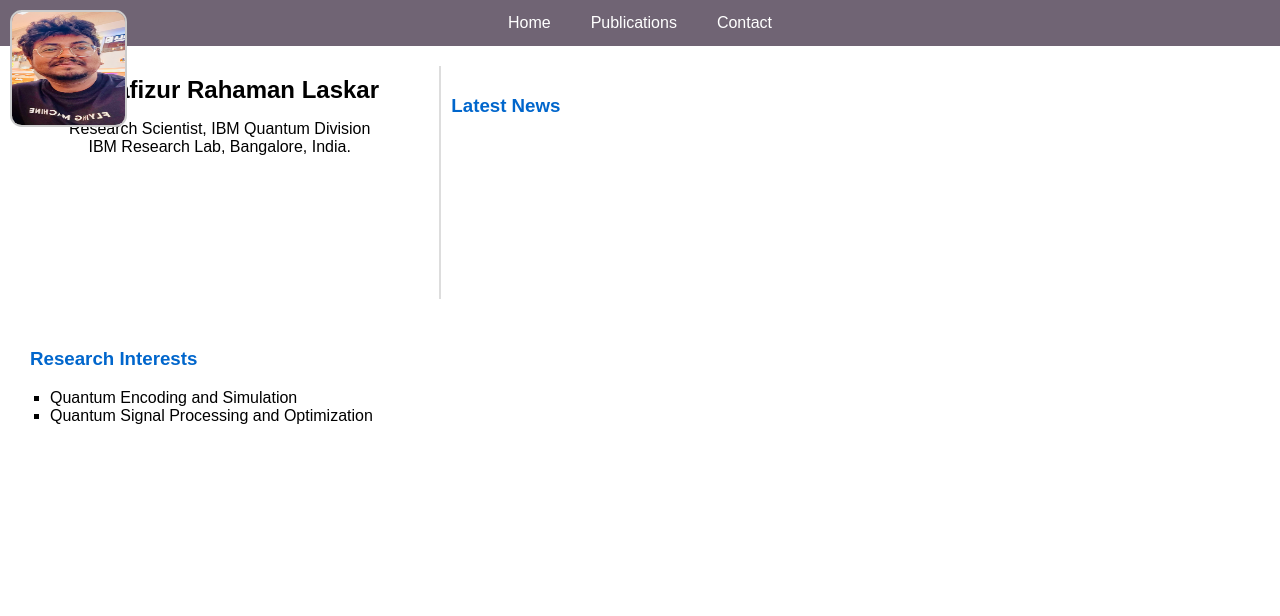
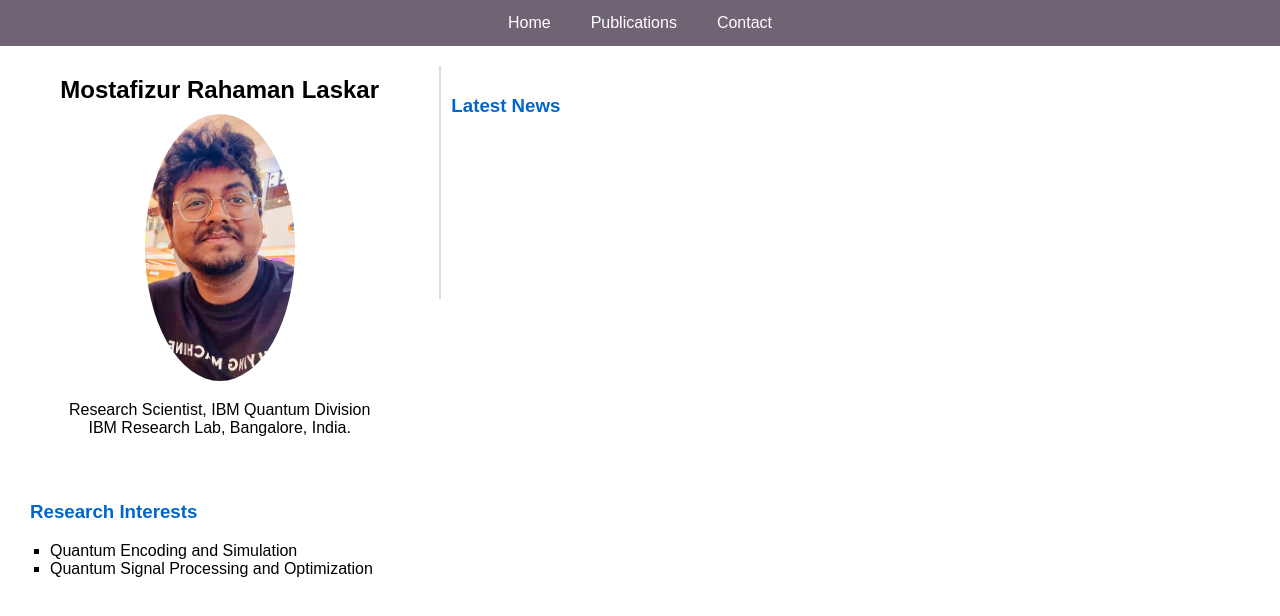
Before and after one commit to rahaman-quantum/rahaman.github.io, a Jekyll site: the page built from README.md, in a window 1280 px wide. Shown: the top 616 px of the page. Built offline with Jekyll 4.4.1, drawn with Linux system fonts in a browser that asks for light colours; our own code applies the rules of GitHub Pages for plain Markdown files.

Commit message:
Update default.html

```diff
--- a/_layouts/default.html
+++ b/_layouts/default.html
@@ -50,15 +50,6 @@
     th {
       background-color: #f2f2f2;
     }
-    .corner-image {
-      position: fixed;
-      top: 10px;
-      left: 10px;
-      width: 3cm;
-      height: 3cm;
-      border-radius: 10%;
-      border: 2px solid #ccc;
-    }
   </style>
 </head>
 <body>
@@ -74,7 +65,8 @@
   <!-- Left Section: Profile -->
   <div style="flex: 1; text-align: center;">
     <h2 style="margin: 10px 0;">Mostafizur Rahaman Laskar</h2>
-    <p>Research Scientist, IBM Quantum Division<br>IBM Research Lab, Bangalore, India.</p>
+      <img src="IMG_3049.jpeg" alt="Mostafizur Rahaman" style="width:150px; height:auto; border-radius:50%;">
+  <p>Research Scientist, IBM Quantum Division<br>IBM Research Lab, Bangalore, India.</p>
   </div>
 
   <!-- Right Section: News -->
@@ -99,9 +91,6 @@
     <li>Quantum Signal Processing and Optimization</li>
   </ul>
 </div>
-
-<img src="IMG_3049.jpeg" alt="Mostafizur Rahaman" class="corner-image">
-
     <!-- Publications Tab -->
     <div id="publications" class="tab">
       <h2>Publications</h2>
```
